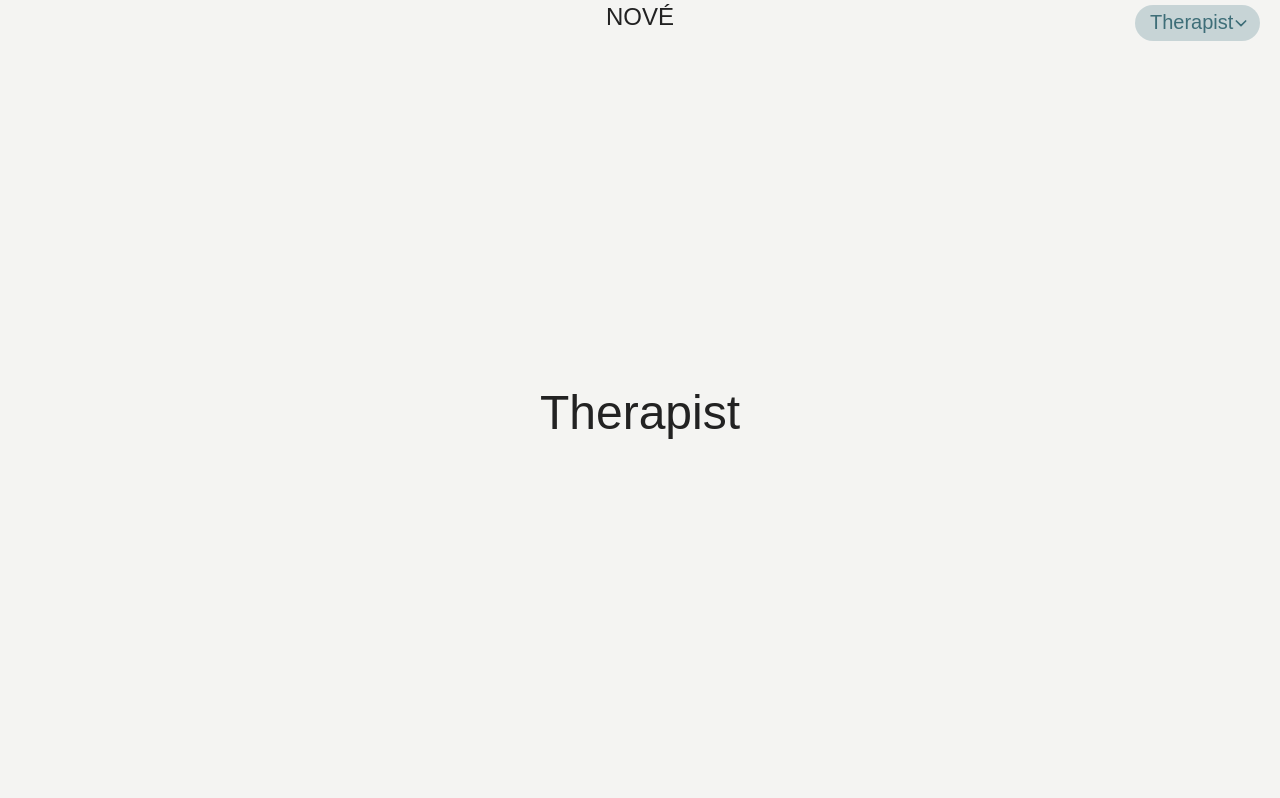
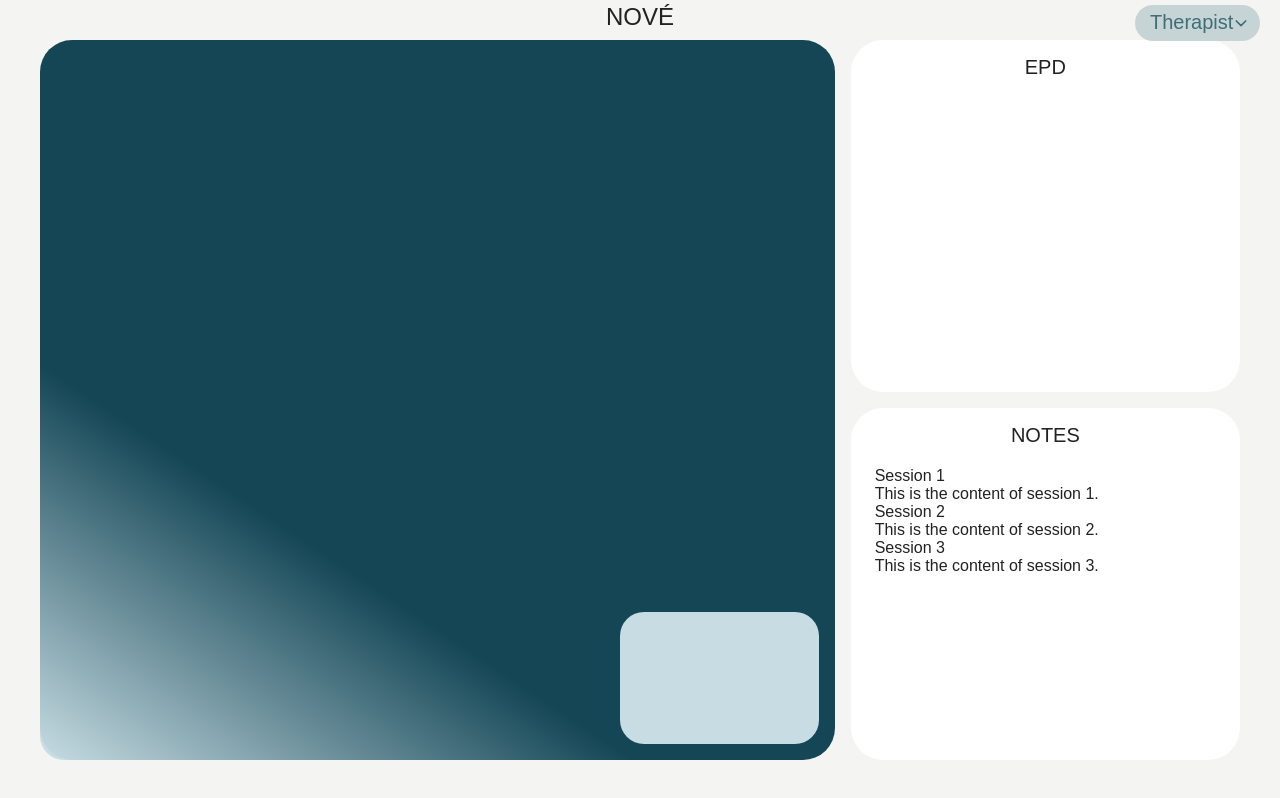
Before and after one commit to Sophievanderburg/FMP_testHeatmap, a React (Create React App) app: page / in a window 1280 px wide. Built offline with nearby package versions, Linux system fonts and the light colour scheme; a web font is replaced by a local one.

Commit message:
switch screen and add layout to therapist screens

```diff
--- a/src/App.css
+++ b/src/App.css
@@ -20,7 +20,7 @@ body {
 }
 
 header {
-  height: 3vh;
+  height: 5vh;
   width: 100%;
 }
 
--- /dev/null
+++ b/src/assets/colors.css
@@ -0,0 +1,3 @@
+:root {
+  --background: #ecf3f4;
+}
--- /dev/null
+++ b/src/assets/sessionNotes.json
@@ -0,0 +1,16 @@
+{
+  "noteItems": {
+    "item1": {
+      "title": "Session 1",
+      "content": "This is the content of session 1."
+    },
+    "item2": {
+      "title": "Session 2",
+      "content": "This is the content of session 2."
+    },
+    "item3": {
+      "title": "Session 3",
+      "content": "This is the content of session 3."
+    }
+  }
+}
--- a/src/screens/TherapistScreen.css
+++ b/src/screens/TherapistScreen.css
@@ -1,15 +1,100 @@
-/* =====================================================================
-   TherapistScreen.css — OPMAAK VAN HET THERAPEUTSCHERM
-   ===================================================================== */
+@import "../assets/colors.css";
+* {
+  margin: 0;
+  padding: 0;
+}
 
 .therapist-screen {
-  min-height: 97vh; /* Minstens de hele hoogte van het scherm */
-  display: flex;
-  align-items: center; /* Verticaal in het midden */
-  justify-content: center; /* Horizontaal in het midden */
-  box-sizing: border-box;
+  height: 90vh;
+  padding: 0 2.5em;
+  display: grid;
+  grid-template-columns: 1fr 1fr 1fr 1fr 1fr 1fr;
+  grid-template-rows: 1fr 1fr 1fr 1fr 1fr 1fr;
+  column-gap: 1em;
+  row-gap: 1em;
 }
 
 .therapist-title {
   font-size: 48px;
 }
+
+.videocall,
+.epd,
+.notes {
+  width: calc(100% - 3em); /* to compensate the padding */
+  height: calc(100% - 2em);
+  background-color: #fff;
+  border-radius: 2em;
+}
+
+.videocall {
+  width: 100%;
+  height: 100%;
+  grid-column: 1/5;
+  grid-row: 1/7;
+
+  position: relative;
+}
+
+.video {
+  width: 100%;
+  height: 100%;
+  background-color: #144656;
+  border-radius: 2em;
+}
+
+.caller {
+  width: 25%;
+  aspect-ratio: 3/2;
+  background-color: #c7dce3;
+  border-radius: 1.5em;
+
+  position: absolute;
+  bottom: 1em;
+  right: 1em;
+}
+
+.data {
+  width: 75%;
+  aspect-ratio: 3/2;
+  background-image: linear-gradient(
+    to top right,
+    #c7dce3,
+    rgba(0, 0, 0, 0),
+    rgba(0, 0, 0, 0)
+  );
+  border-radius: 0 0 0 1.5em;
+
+  position: absolute;
+  bottom: 0;
+  left: 0;
+}
+
+.epd h1,
+.notes h1 {
+  width: 100%;
+  text-align: center;
+  margin-bottom: 1em;
+}
+
+.epd {
+  grid-column: 5/7;
+  grid-row: 1/4;
+
+  padding: 1em 1.5em;
+}
+
+.notes {
+  grid-column: 5/7;
+  grid-row: 4/7;
+
+  padding: 1em 1.5em;
+}
+
+.footer {
+  height: 5vh;
+
+  display: flex;
+  align-items: center;
+  justify-content: center;
+}
--- a/src/screens/TherapistScreen.js
+++ b/src/screens/TherapistScreen.js
@@ -4,11 +4,30 @@
 //  Hier kun je later zelf onderdelen aan toevoegen.
 // =====================================================================
 import "./TherapistScreen.css";
+import sessionNotes from "../assets/sessionNotes.json";
 
 export default function TherapistScreen() {
+  const notes = Object.values(sessionNotes.noteItems);
+
   return (
     <main className="therapist-screen">
-      <p className="therapist-title">Therapist</p>
+      <div className="videocall">
+        <div className="video"></div>
+        <div className="caller"></div>
+        <div className="data"></div>
+      </div>
+      <div className="epd">
+        <h1>EPD</h1>
+      </div>
+      <div className="notes">
+        <h1>Notes</h1>
+        {notes.map((note) => (
+          <div key={note.title} className="note">
+            <h2>{note.title}</h2>
+            <p>{note.content}</p>
+          </div>
+        ))}
+      </div>
     </main>
   );
 }
```
Also changed, not shown: package.json (+8 -3 lines), 1 other file (tests, documents, lock files or other folders).
